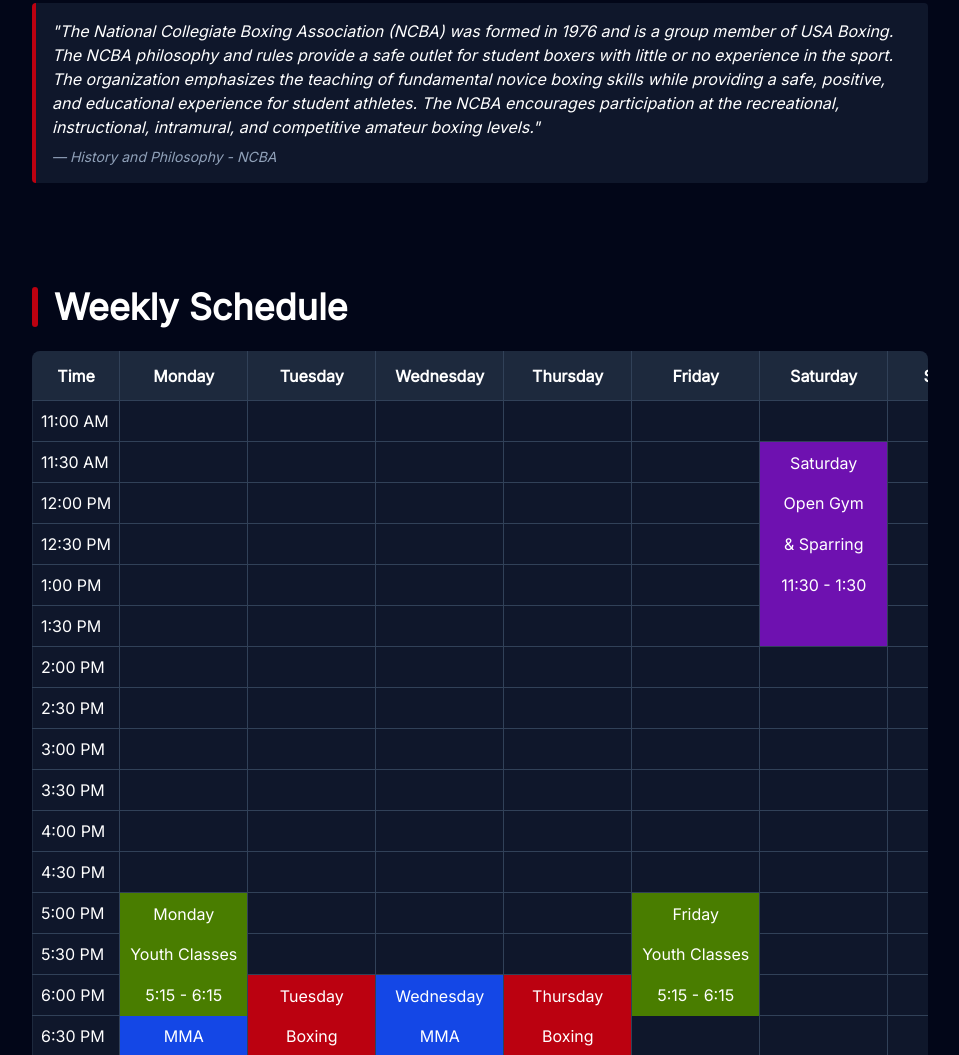
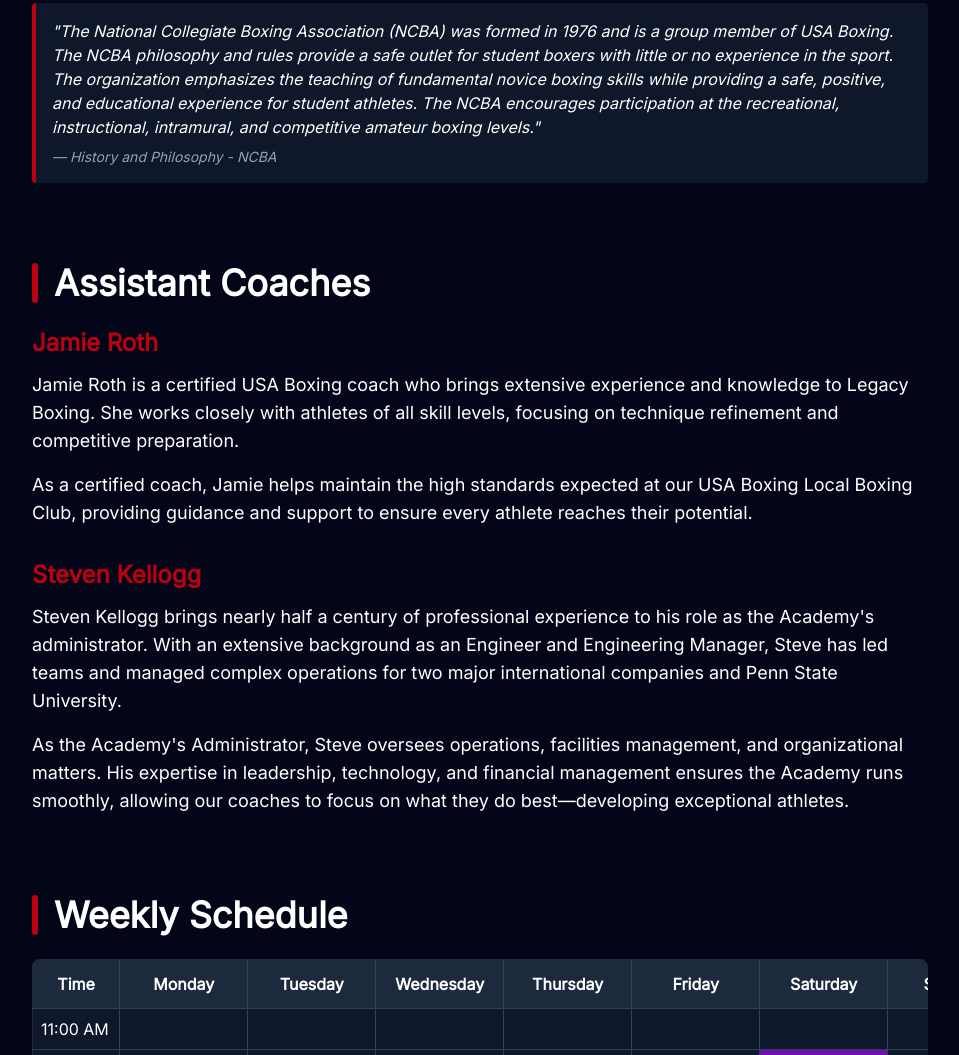
Before and after one commit to ParkerPosy/LegacyBoxing, a plain HTML site: page index.html in a window 1280 px wide. Shown: the part 2286-3341 px from the top of the page, without its empty margins (160-1119 px from the left). Drawn offline with nearby package versions, Linux system fonts and the light colour scheme.

Commit message:
feedback

```diff
--- a/index.html
+++ b/index.html
@@ -223,7 +223,7 @@
               achieve their goals in fitness, competition, and
               personal
               development.</p>
-            <blockquote class="border-l-4 border-boxing-red pl-4 italic bg-slate-900 p-4 rounded-sm my-6">
+            <blockquote class="border-l-4 border-boxing-red pl-4 italic bg-slate-900 p-4 rounded-sm mt-6">
               <p class="text-base">"The National Collegiate Boxing Association (NCBA) was formed in 1976 and is a group
                 member of USA Boxing. The NCBA philosophy and rules provide a safe outlet for student boxers with little
                 or no experience in the sport. The organization emphasizes the teaching of fundamental novice boxing
@@ -232,6 +232,48 @@
                 levels."</p>
               <footer class="text-sm text-slate-400 mt-2">— History and Philosophy - NCBA</footer>
             </blockquote>
+          </div>
+        </div>
+      </div>
+
+      <div class="py-10">
+        <div class="container mx-auto max-w-4xl">
+          <div class="flex items-center gap-4 mb-6">
+            <div class="h-10 w-1.5 bg-boxing-red rounded-full">
+            </div>
+            <h2 class="text-3xl md:text-4xl font-bold">Assistant Coaches</h2>
+          </div>
+          <div class="text-lg space-y-8">
+            <!-- Jamie Roth -->
+            <div>
+              <h3 class="text-2xl font-bold mb-3">
+                <span class="text-boxing-red font-semibold">Jamie Roth</span>
+              </h3>
+              <div class="space-y-4">
+                <p>Jamie Roth is a certified USA Boxing coach who brings extensive experience and knowledge to Legacy
+                  Boxing. She works closely with athletes of all skill levels, focusing on technique refinement and
+                  competitive preparation.</p>
+                <p>As a certified coach, Jamie helps maintain the high standards expected at our USA Boxing Local Boxing
+                  Club, providing guidance and support to ensure every athlete reaches their potential.</p>
+              </div>
+            </div>
+
+            <!-- Steven Kellogg -->
+            <div>
+              <h3 class="text-2xl font-bold mb-3">
+                <span class="text-boxing-red font-semibold">Steven Kellogg</span>
+              </h3>
+              <div class="space-y-4">
+                <p>Steven Kellogg brings nearly half a century of professional experience to his role as the Academy's
+                  administrator. With an extensive background as an Engineer and Engineering Manager, Steve has led
+                  teams and managed complex operations for two major international companies and Penn State University.
+                </p>
+                <p>As the Academy's Administrator, Steve oversees operations, facilities management, and
+                  organizational matters. His expertise in leadership, technology, and financial management ensures the
+                  Academy runs smoothly, allowing our coaches to focus on what they do best—developing exceptional
+                  athletes.</p>
+              </div>
+            </div>
           </div>
         </div>
       </div>
```
Also changed, not shown: pages/courses.html (+3 -3 lines).
